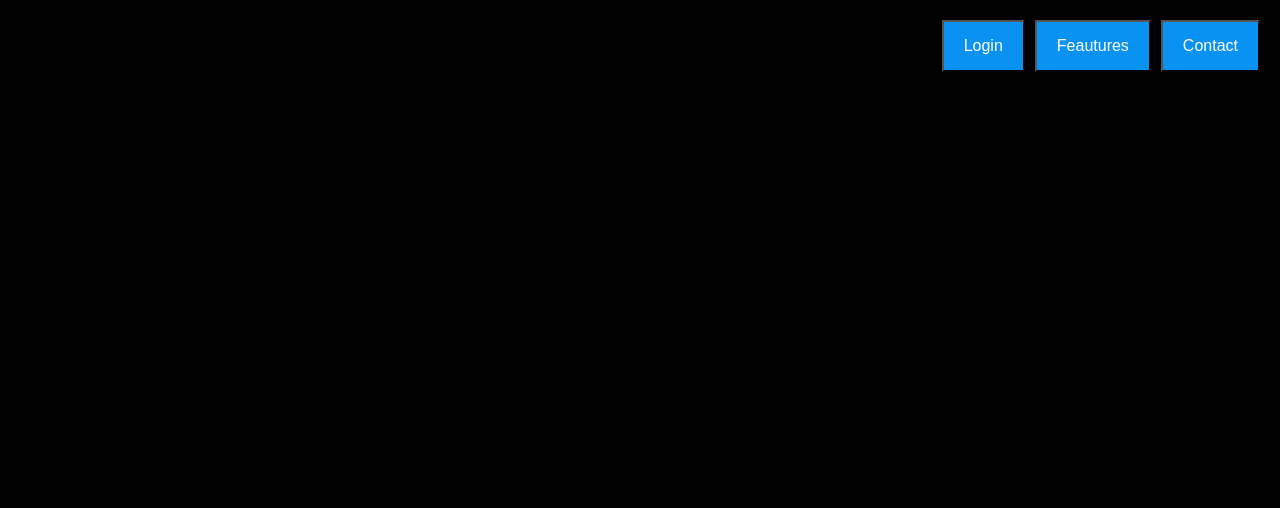
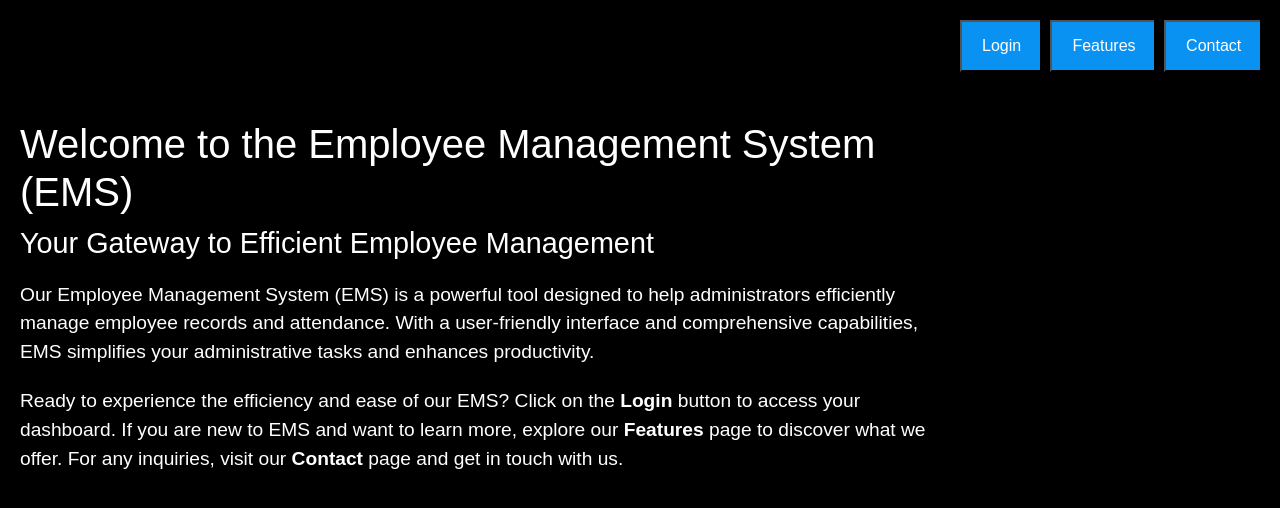
Before and after one commit to Satwik78901/EMS-Client, a React (Create React App) app: page / in a window 1280 px wide. Shown: the top 508 px of the page. Built offline with nearby package versions, Linux system fonts and the light colour scheme.

Commit message:
Routes and content

```diff
--- a/src/components/Home.js
+++ b/src/components/Home.js
@@ -1,4 +1,3 @@
-// src/pages/Home.js
 import React from 'react';
 import { Link } from 'react-router-dom';
 import '../Home.css';
@@ -6,12 +5,34 @@ import '../Home.css';
 const Home = () => {
   return (
     <div className="backgroundWrap">
+      <div className="contentWrap">
+        <h1>Welcome to the Employee Management System (EMS)</h1>
+        <h2>Your Gateway to Efficient Employee Management</h2>
+        <p>
+          Our Employee Management System (EMS) is a powerful tool designed to
+          help administrators efficiently manage employee records and
+          attendance. With a user-friendly interface and comprehensive
+          capabilities, EMS simplifies your administrative tasks and enhances
+          productivity.
+        </p>
+        <p>
+          Ready to experience the efficiency and ease of our EMS? Click on the{' '}
+          <b>Login</b> button to access your dashboard. If you are new to EMS
+          and want to learn more, explore our <b>Features</b> page to discover
+          what we offer. For any inquiries, visit our <b>Contact</b> page and
+          get in touch with us.
+        </p>
+      </div>
       <div className="buttonsPosition">
         <Link to="/Login">
           <button className="button-styles">Login</button>
         </Link>
-        <button className="button-styles">Feautures</button>
-        <button className="button-styles">Contact</button>
+        <Link to="/Features">
+          <button className="button-styles">Features</button>
+        </Link>
+        <Link to="/Contact">
+          <button className="button-styles">Contact</button>
+        </Link>
       </div>
     </div>
   );
```
